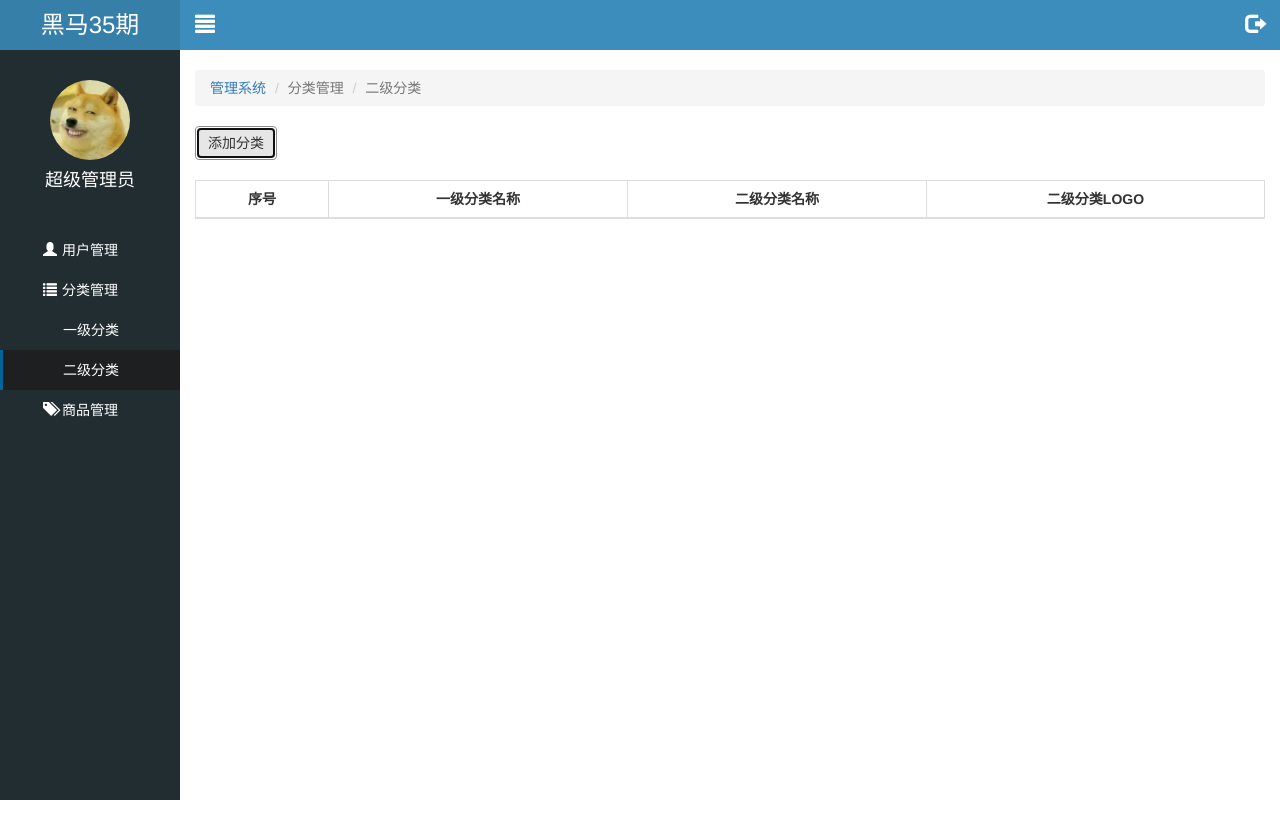
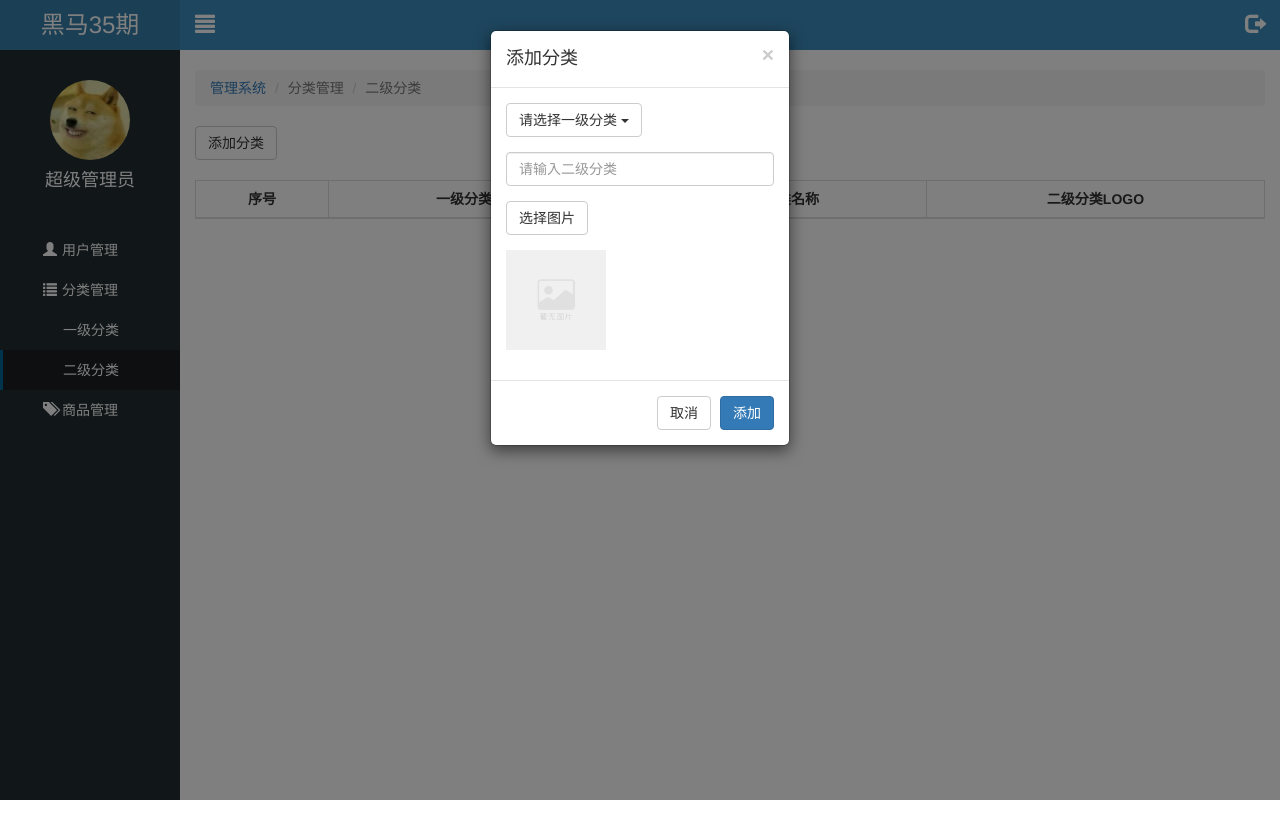
Before and after one commit to zhuliang19961225/mrz, a plain HTML site: page second.html in a window 1280 px wide. Both pictures are taken after a click on the button "添加分类". Shown: the top 838 px of the page. Drawn offline with Linux system fonts and the light colour scheme; no server answers.

Commit message:
三个页面

```diff
--- a/js/second.js
+++ b/js/second.js
@@ -1,62 +1,74 @@
-// $(function(){
-//     //已经入页面发送ajax请求
-//     var currentPage = 1;  //当前页
-//     var pageSize = 5;    // 每页的条数
-//     render();
+$(function(){
+    //进入页面发送ajax
+    var currentPage = 1;  //当前页
+    var pageSize = 5;       //每页条数
+    render();
 
-//     function render() {
-//         $.ajax({
-//             type:'get',
-//             url:'/category/querySecondCategoryPaging',
-//             data: {
-//                 page:currentPage,
-//                 pageSize: pageSize
-//             },
-//             dataType:'json',
-//             success:function(res) {
-//                 console.log(res);
-//                 var htmlStr = template("secondTpl",res);
-//                 $("tbody").html(htmlStr);
+    function render(){
+        $.ajax({
+            type:'get',
+            url:'/category/querySecondCategoryPaging',
+            data:{
+                page:currentPage,
+                pageSize:pageSize
+            },
+            dataType:'json',
+            success:function(res) {
+                console.log(res);
+                var htmlStr = template("secondTpl",res);
+                $("tbody").html(htmlStr);
+
+                //完成分页初始化
+                $("#paginator").bootstrapPaginator({
+                    //版本号
+                    bootstrapMajorVersion:3,
+                    //当前页 currentPage
+                    currentPage: res.page,
+                    //总页数  totalPages
+                    totalPages: Math.ceil(res.total/res.size),
+                    //给页码添加点击事件
+                    onPageClicked:function(a,b,c,page) {
+                        //更新当前页
+                        currentPage = page;
+                        //重新渲染页面
+                        render();
+                    }
+                })
+            }
+        })
+    }
 
 
-//                 //分页插件初始化
-//                 $("#paginator").bootstrapPaginator({
-//                     //版本号
-//                     bootstrapMajorVesion:3,
-//                     //当前页
-//                     currentPage: res.page,
-//                     //总页
-//                     totalPages: Math.ceil(res.total/res.size),
-//                     //给页码添加点击事件
-//                     onPageClicked:function(a,b,c,page) {
-//                         //更新当前页
-//                         currentPage = page;
-//                         //重新渲染
-//                         render();
-//                     }
-//                 })
-//             }
-//         })
-//     }
+    //点击添加分类按钮。显示添加模态框
+    $("#addBtn").click(function(){
+        $("#addModal").modal("show");
 
-    //点击添加分类按钮。显示添加模态框
-    // $("#addBtn").click(function(){
-    //     //显示模态框
-    //     $("#addModal").modal("show");
-    //     //发送ajax请求
-    //     $.ajax({
-    //         type:'get',
-    //         url:'/category/querySecondCategoryPaging',
-    //         data: {
-    //             page: 1,
-    //             pageSize: 100
-    //         },
-    //         dataType:'json',
-    //         success:function(res) {
-    //             console.log(res);
-    //             var htmlStr = template("dropdownTpl",res);
-    //             $(".dropdown-menu").html(htmlStr);
-    //         }
-    //     })
-    // })
-// })
+        //发送ajax请求。获取一级分类的数据。用于渲染
+        $.ajax({
+            type:'get',
+            url:"/category/queryTopCategoryPaging",
+            data:{
+                page:1,
+                pageSize:100
+            },
+            dataType:"json",
+            success:function(res) {
+                console.log(res);
+                var htmlStr = template("dropdownTpl",res);
+                $(".dropdown-menu").html(htmlStr);
+            }
+        })
+    })
+
+
+    //给下拉菜单.添加可选功能
+    $(".dropdown-menu").on("click",'a',function(){
+        //获取a的文本
+        var txt = $(this).text();
+        //设置给button按钮
+        $("#dropdownText").text(txt);
+    })
+
+
+
+})
--- a/second.html
+++ b/second.html
@@ -105,6 +105,48 @@
 
 
   <!-- 添加模态框 -->
+  <div class="modal fade" tabindex="-1" id="addModal">
+    <div class="modal-dialog modal-sm">
+      <div class="modal-content">
+        <div class="modal-header">
+          <button type="button" class="close" data-dismiss="modal"><span >&times;</span></button>
+          <h4 class="modal-title">添加分类</h4>
+        </div>
+        <div class="modal-body">
+          <div class="form-group">
+            <div class="dropdown">
+              <!-- 按钮 -->
+              <button class="btn btn-default dropdown-toggle" type="button" data-toggle="dropdown">
+                <span id="dropdownText">请选择一级分类</span>
+                <span class="caret"></span>
+              </button>
+              <!-- 切换的下拉菜单 -->
+              <ul class="dropdown-menu">
+                <!-- 模板引擎 -->
+              </ul>
+            </div>
+          </div>
+
+          <div class="form-group">
+            <input type="text" name="brandName" class="form-control" placeholder="请输入二级分类">
+          </div>
+
+          <div class="form-group">
+            <label for="fileupload" class="btn btn-default">选择图片</label>
+            <input type="file" id="fileupload" style="display:none;">
+          </div>
+
+          <div class="form-group">
+            <img style="height:100px;" src="./images/none.png" alt="">
+          </div>
+        </div>
+        <div class="modal-footer">
+          <button type="button" class="btn btn-default" data-dismiss="modal">取消</button>
+          <button type="submit" class="btn btn-primary">添加</button>
+        </div>
+      </div>
+    </div>
+  </div>
 
 
 
@@ -120,6 +162,12 @@
         <img  style = "height:50px" src="{{v.brandLogo}}" alt="">
       </td>
     </tr>
+  {{/each}}
+  </script>
+
+  <script type="text/html" id="dropdownTpl">
+  {{each rows v i}}
+  <li><a href="#">{{v.categoryName}}</a></li>
   {{/each}}
   </script>
 
```
Also changed, not shown: js/first.js (+42 -40 lines), js/user.js (+24 -34 lines).
